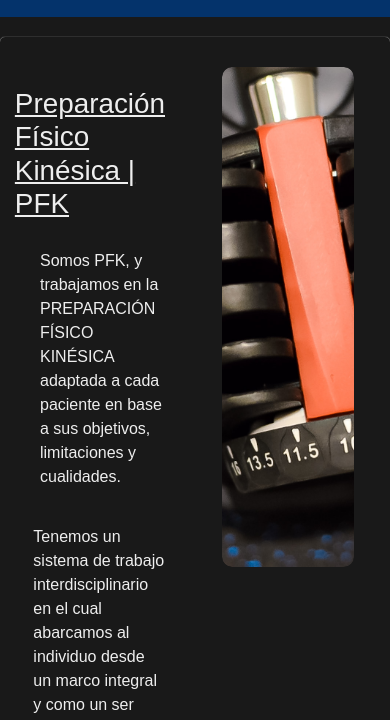
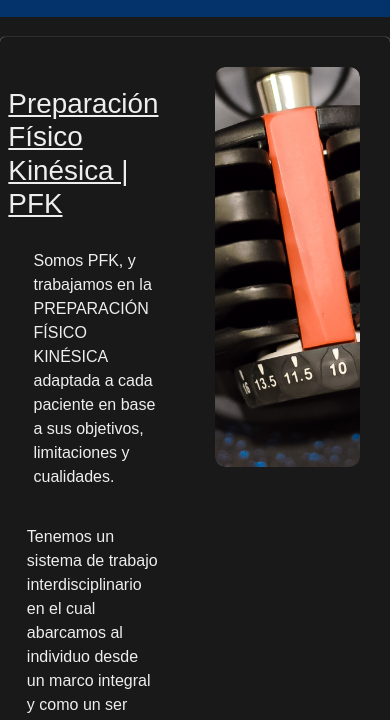
Before and after one commit to manugonzalez5/PF-ManuelJoaquinGonzalez, a website: page index.html in a window 390 px wide. Shown: the part 123-843 px from the top of the page. Drawn offline with nearby package versions, Linux system fonts and the light colour scheme.

Commit message:
arregle el responsive de las imagenes

```diff
--- a/scss/layouts/_index.scss
+++ b/scss/layouts/_index.scss
@@ -22,7 +22,6 @@ img {
     position: relative;
     padding: 30px;
     .hero-left {
-
         @include flex (column, center, flex-end, 20px);
         width: 50%;
         position: relative;
@@ -47,6 +46,21 @@ img {
             transition: .5s;
         }
 
+        @media (max-width:767px) {
+            display: flex;
+            flex-direction: column;
+            align-items: center;
+            width: 100%;
+            height: 400px;
+            img{
+                width: 100%;
+                height: 100%;
+                object-fit: cover;
+                border-radius: 10px;
+
+            }
+        }
+
     }
 
     h1, h2, h3 {
```
Also changed, not shown: css/style.css, 1 other file.
